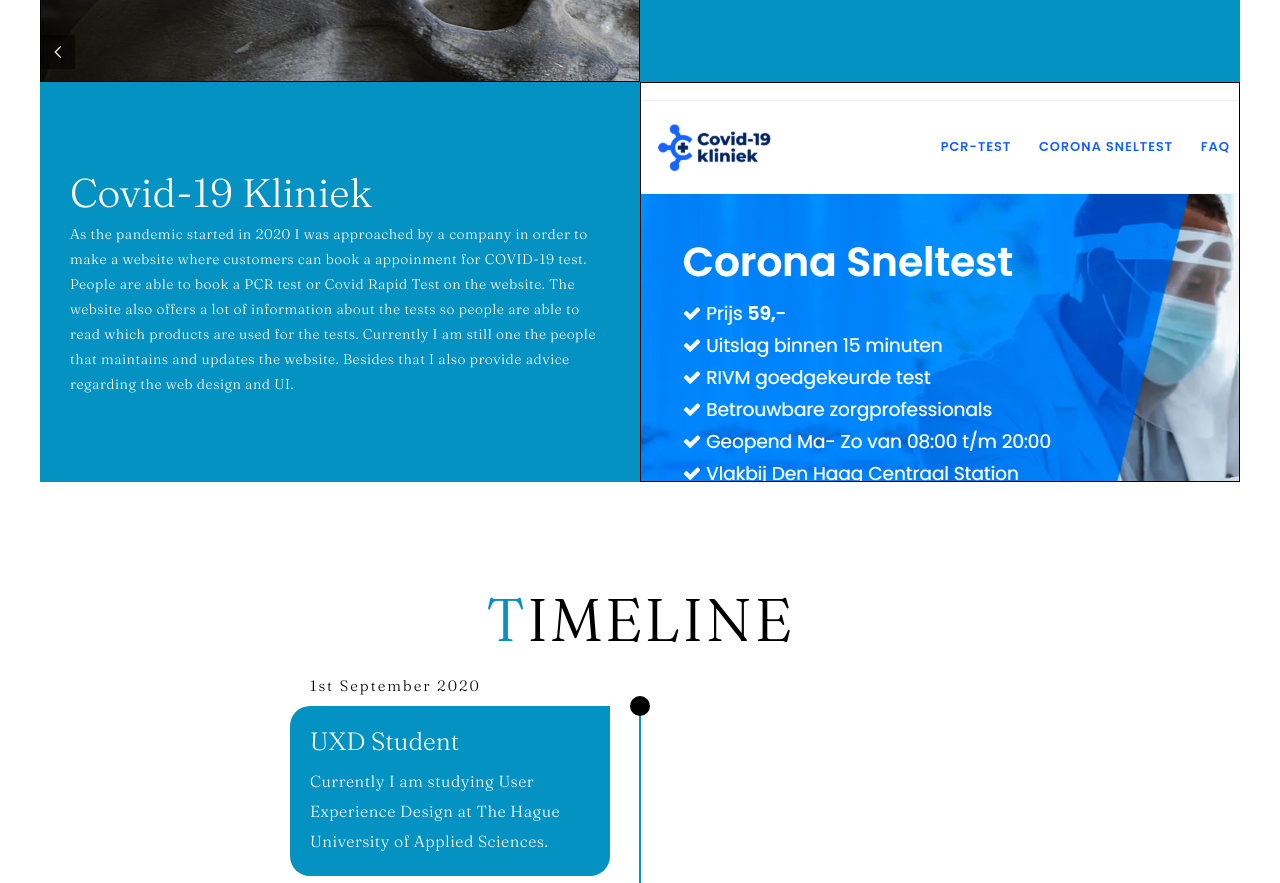
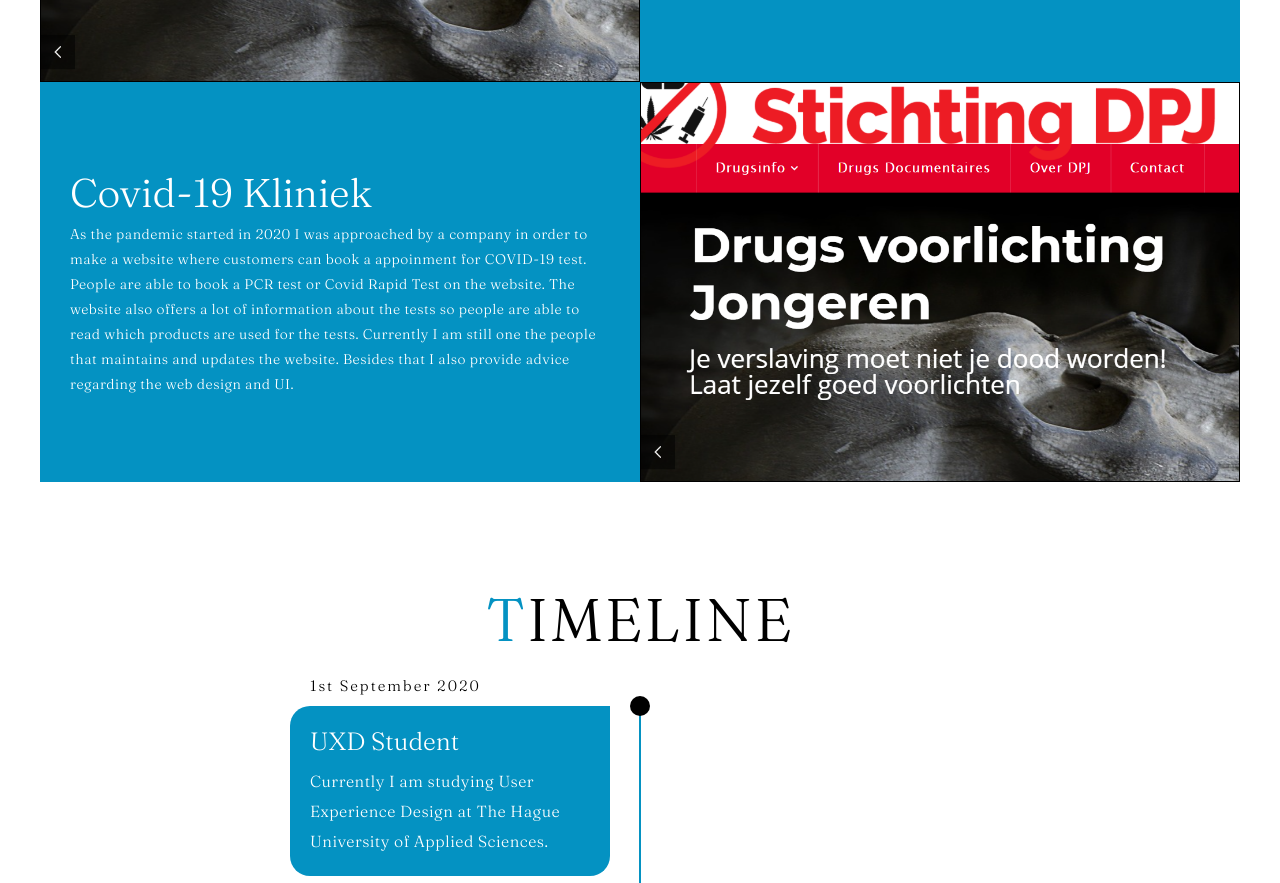
Before and after one commit to ambrish1/ambrish1.github.io, a plain HTML site: page index.html in a window 1280 px wide. Shown: the part 4209-5092 px from the top of the page. Drawn offline with Linux system fonts and the light colour scheme.

Commit message:
Update index.html

```diff
--- a/index.html
+++ b/index.html
@@ -146,7 +146,7 @@
           </div>
           <div class="project-img">
           	<a href="http://www.covid19kliniek.nl/" target="_blank">
-            <img src="./img/covid19.png" alt="img">
+            <img src="./img/StichtingDPJ.png" alt="img">
        		</a>
           </div>
         </div>
```
